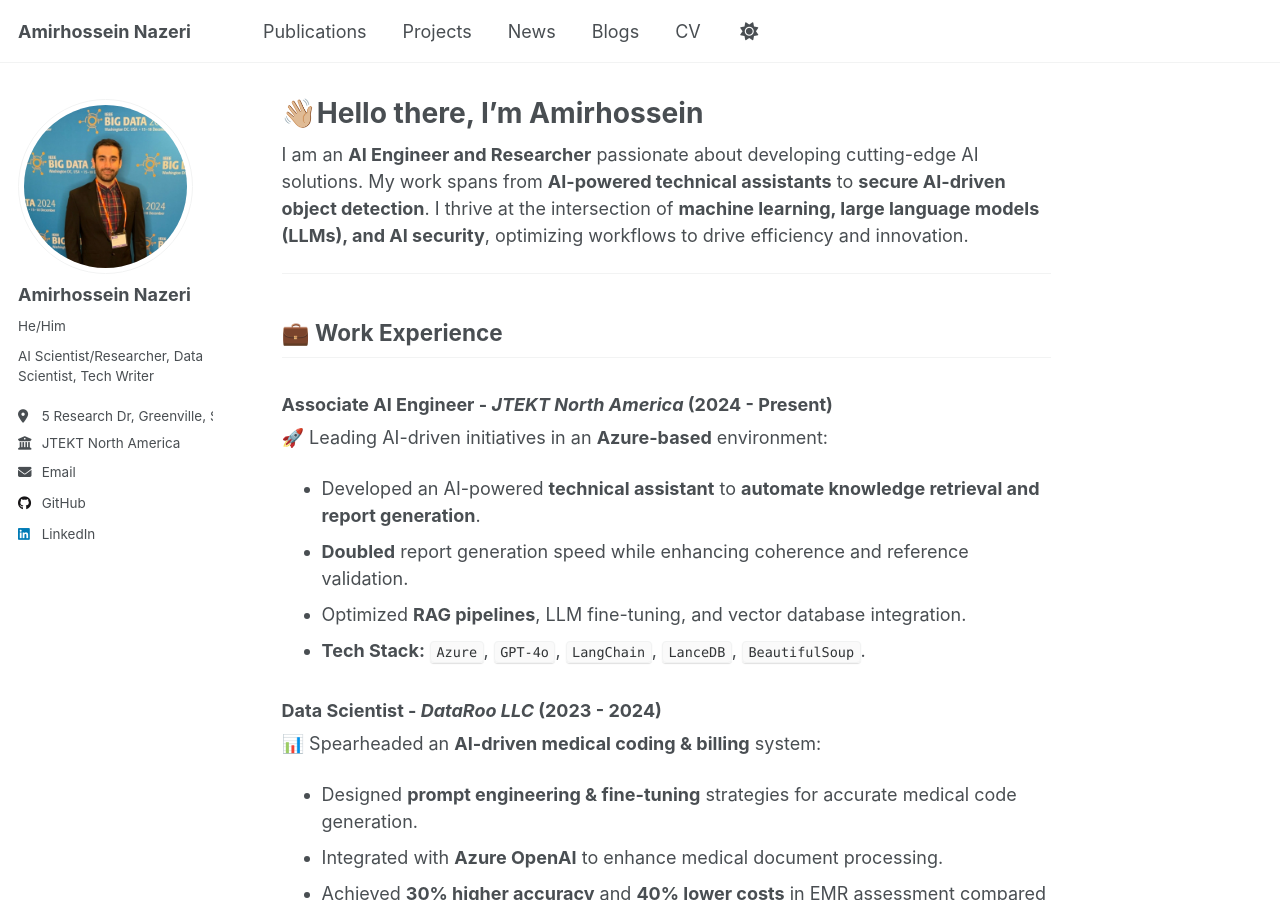
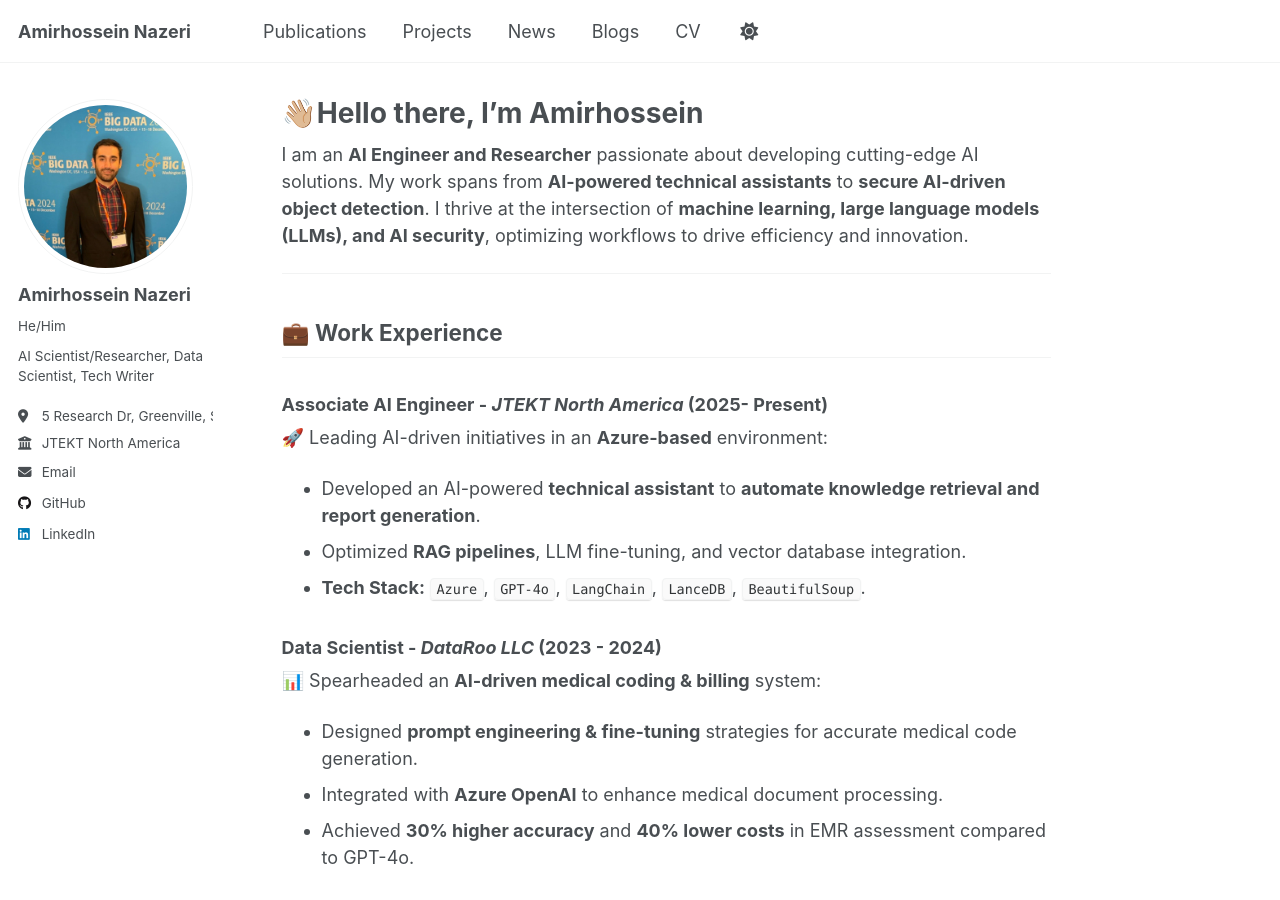
Before and after one commit to amirhnazerii/amirhnazerii.github.io, a Jekyll site: the page built from _pages/about.md, in a window 1280 px wide and 900 px high. Built offline with Jekyll 4.4.1, drawn with Linux system fonts in a browser that asks for light colours.

Commit message:
fixed about.md err

```diff
--- a/_pages/about.md
+++ b/_pages/about.md
@@ -16,10 +16,9 @@ I am an **AI Engineer and Researcher** passionate about developing cutting-edge
 
 ## 💼 Work Experience
 
-### **Associate AI Engineer** - *JTEKT North America* (2024 - Present)
+### **Associate AI Engineer** - *JTEKT North America* (2025- Present)
 🚀 Leading AI-driven initiatives in an **Azure-based** environment:
 - Developed an AI-powered **technical assistant** to **automate knowledge retrieval and report generation**.
-- **Doubled** report generation speed while enhancing coherence and reference validation.
 - Optimized **RAG pipelines**, LLM fine-tuning, and vector database integration.
 - **Tech Stack:** `Azure`, `GPT-4o`, `LangChain`, `LanceDB`, `BeautifulSoup`.
 
```
